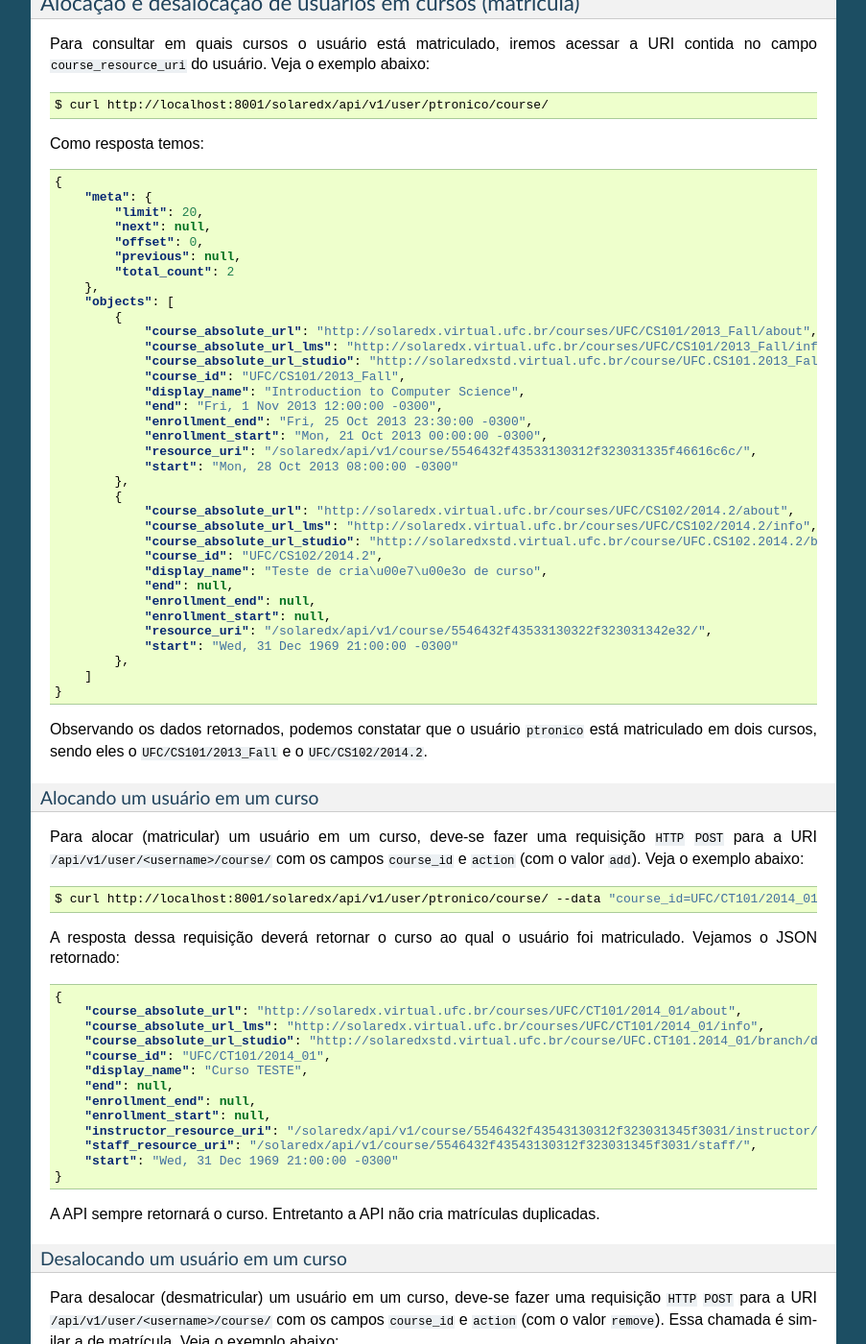
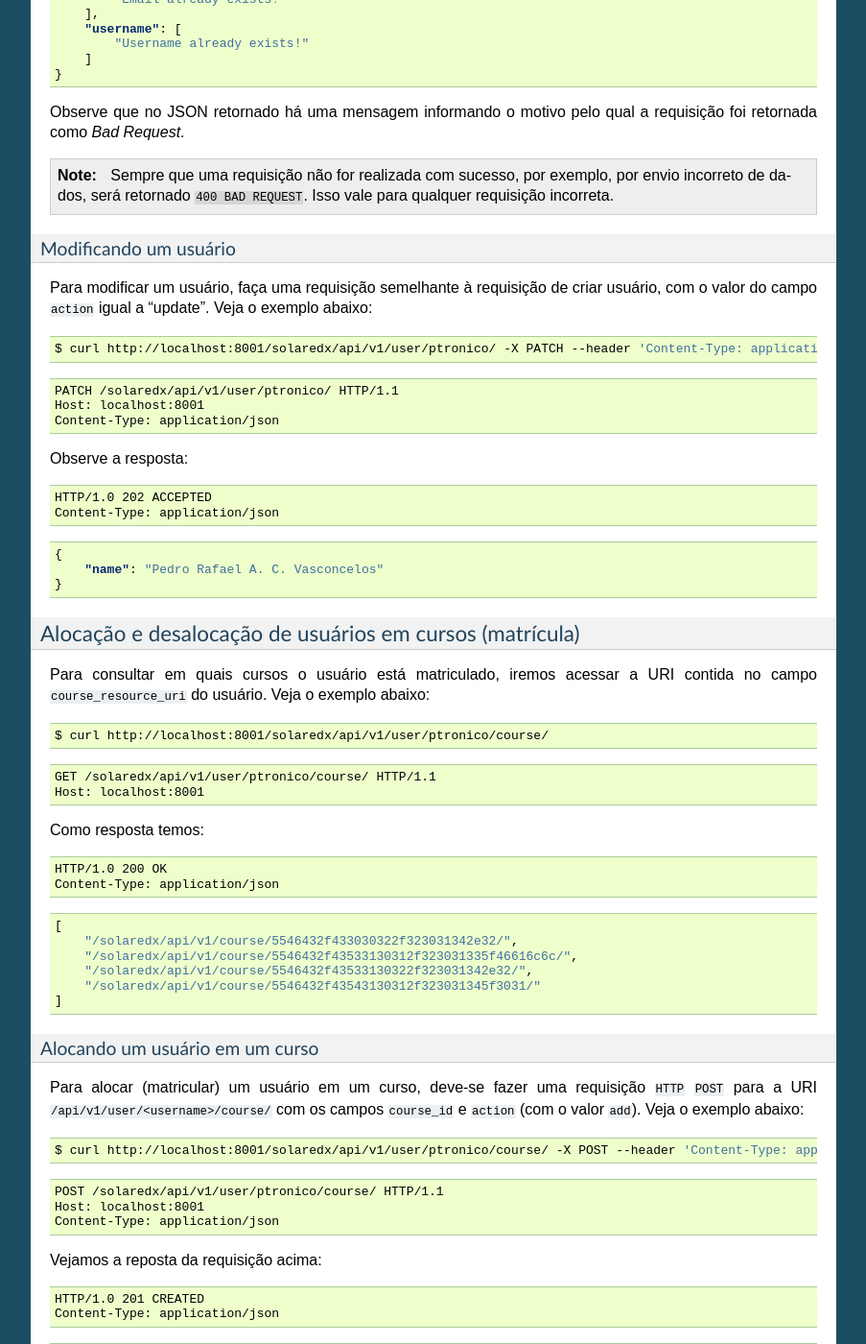
Before and after one commit to ptronico/django-solaredx, a Sphinx documentation site: the page built from docs/api_v1.rst, in a window 1280 px wide and 1400 px high, scrolled down 4004 px. Shown: the whole window at 96% size, without its empty margins (198-1101 px from the left). Built offline with Sphinx 7.4.7, drawn with Linux system fonts in a browser that asks for light colours; pages that are not in the unit, such as notebooks, are missing from menus; some of the changed text lies outside the part shown.

Commit message:
Atualizando documentação.

```diff
--- a/docs/api_v1.rst
+++ b/docs/api_v1.rst
@@ -3,8 +3,7 @@
 API-v1
 ======
 
-Antes de ler esse artigo é recomendada a leitura do artigo
-:ref:`Quickstart <quickstart>`.
+.. Antes de ler esse artigo é recomendada a leitura do artigo :ref:`Quickstart <quickstart>`.
 
 Essa documentação cobre a versão ``v1`` da API. Todas as chamadas dessa
 versão contém, ``/api/v1/`` na URI.
@@ -31,8 +31,7 @@
     Embora faça parte do pacote SolarEDX, o sistema de login via Solar não
     está implementado nessa API. O motivo principal é que a arquitetura do
     :ref:`Sistema de Login Simplificado <login>` quebra os princípios
-    utilizados na API. Além disso, haveria a exposição das credenciais de
-    autenticação utilizadas na API.
+    utilizados na API.
 
 
 Introdução
@@ -80,20 +79,28 @@
 Listagem e consulta de usuários
 ^^^^^^^^^^^^^^^^^^^^^^^^^^^^^^^
 
-Para efetuar uma listagem geral de usuários do EDX, faça a consulta abaixo:
+Para efetuar uma listagem geral de usuários do EDX, faça uma requisição GET,
+como segue no exemplo abaixo. Observe que o primeiro bloco é um comando
+que utiliza o cURL para fazer a requisição, e o segundo bloco é o cabeçalho
+da requisição realizada:
+
+.. code-block:: bash
+
+    $ curl http://localhost:8001/solaredx/api/v1/user/
 
 .. code-block:: text
 
     GET /solaredx/api/v1/user/ptronico/course/ HTTP/1.1
     Host: localhost:8001
+
+Veja os dados retornados da requisição acima. O primeiro bloco consiste no
+cabeçalho da resposta. O segundo, nos dados recebidos, em formato JSON:
+
+.. code-block:: text
+
+    HTTP/1.0 200 OK
+    Server: WSGIServer/0.1 Python/2.7.1
     Content-Type: application/json
-    Cache-Control: no-cache
-
-.. code-block:: bash
-
-    $ curl http://localhost:8001/solaredx/api/v1/user/
-
-O resultado retornado segue abaixo, em JSON:
 
 .. code-block:: json
 
@@ -124,6 +131,12 @@
             }
         ]
     }
+
+.. note::
+    Os cabeçalhos mostrados na nessa documentação, tanto da da requisição e
+    da resposta, tem o objetivo de mostrar as informações essenciais para a
+    realização da requisição e correto recebimento da resposta, e portanto
+    podem ter alguns de seus elementos suprimidos.
 
 Filtrando usuários
 """"""""""""""""""
@@ -160,7 +173,17 @@
 
     $ curl http://localhost:8001/solaredx/api/v1/user/ptronico/
 
-Essa requisição retorna o seguinte JSON:
+.. code-block:: text
+
+    GET /solaredx/api/v1/user/ptronico/ HTTP/1.1
+    Host: localhost:8001
+
+Essa requisição retorna o seguinte:
+
+.. code-block:: text
+
+    HTTP/1.0 200 OK
+    Content-Type: application/json
 
 .. code-block:: json
 
@@ -171,6 +194,25 @@
         "name": "Pedro Vasconcelos",
         "username": "ptronico"
     }
+
+Se você consultar um usuário que não existe será retornado uma resposta
+``404 NOT FOUND``. Veja a requição abaixo:
+
+.. code-block:: bash
+
+    $ curl http://localhost:8001/solaredx/api/v1/user/fulano/
+
+.. code-block:: text
+
+    GET /solaredx/api/v1/user/fulano/ HTTP/1.1
+    Host: localhost:8001
+
+E a respectiva resposta (apenas cabeçalho, não retorna dados):
+
+.. code-block:: text
+
+    HTTP/1.0 404 NOT FOUND
+    Content-Type: text/html; charset=utf-8
 
 Criação, modificação e exclusão de usuários
 ^^^^^^^^^^^^^^^^^^^^^^^^^^^^^^^^^^^^^^^^^^^
@@ -187,8 +229,19 @@
 
     $ curl http://localhost:8001/solaredx/api/v1/user/ --header 'Content-Type: application/json' --data '{ "username": "ptronico", "name": "Pedro Vasconcelos", "email": "ptronico@gmail.com" }'
 
+.. code-block:: text
+
+    POST /solaredx/api/v1/user/ HTTP/1.1
+    Host: localhost:8001
+    Content-Type: application/json
+
 Caso a operação seja efetuada com sucesso, será retornado uma resposta
 ``201 CREATED``. Veja a resposta da requisição acima:
+
+.. code-block:: text
+
+    HTTP/1.0 201 CREATED
+    Content-Type: application/json
 
 .. code-block:: json
 
@@ -207,8 +260,19 @@
 
     $ curl http://localhost:8001/solaredx/api/v1/user/ --header 'Content-Type: application/json' --data '{ "username": "ptronico", "name": "Pedro Vasconcelos", "email": "ptronico@gmail.com" }'
 
+.. code-block:: text
+
+    POST /solaredx/api/v1/user/ HTTP/1.1
+    Host: localhost:8001
+    Content-Type: application/json
+
 Observe que a resposta da requisição retornou a informação ``400 BAD REQUEST``.
-O JSON retornado segue abaixo:
+O JSON retornado também segue abaixo:
+
+.. code-block:: text
+
+    HTTP/1.0 400 BAD REQUEST
+    Content-Type: application/json
 
 .. code-block:: json
 
@@ -221,9 +285,8 @@
         ]
     }
 
-Sempre que houver algum erro haverá, no JSON retornado, o campo ``status``
-com o valor ``error``. Além dele, haverá também a especificação do erro,
-conforme a requisição.
+Observe que no JSON retornado há uma mensagem informando o motivo pelo qual a
+requisição foi retornada como `Bad Request`.
 
 .. note ::
 
@@ -240,37 +303,44 @@
 
 .. code-block:: bash
 
-    $ curl http://localhost:8001/solaredx/api/v1/user/ --data "username=nungo&name=Nungo Tecnologia&email=contato@nungo.com.br&action=update"
+    $ curl http://localhost:8001/solaredx/api/v1/user/ptronico/ -X PATCH --header 'Content-Type: application/json' --data '{ "name": "Pedro Rafael A. C. Vasconcelos" }'
 
-Oberve a resposta:
+.. code-block:: text
+
+    PATCH /solaredx/api/v1/user/ptronico/ HTTP/1.1
+    Host: localhost:8001
+    Content-Type: application/json
+
+Observe a resposta:
+
+.. code-block:: text
+
+    HTTP/1.0 202 ACCEPTED
+    Content-Type: application/json
 
 .. code-block:: json
 
     {
-        "course_resource_uri": "/solaredx/api/v1/user/nungo/course/",
-        "date_joined": "Tue, 26 Nov 2013 11:46:11 -0300",
-        "email": "contato@nungo.com.br",
-        "name": "Nungo Tecnologia",
-        "username": "nungo"
+        "name": "Pedro Rafael A. C. Vasconcelos"
     }
 
-Excluíndo um usuário
-""""""""""""""""""""
+.. Excluíndo um usuário
+.. """"""""""""""""""""
 
-Para excluir um usuário, deve-se fazer uma requisição enviando os campos
-``username`` e ``action`` (com o valor "delete"). Veja o exemplo:
+.. Para excluir um usuário, deve-se fazer uma requisição enviando os campos
+.. ``username`` e ``action`` (com o valor "delete"). Veja o exemplo:
 
-.. code-block:: bash
+.. .. code-block:: bash
 
-    $ curl http://localhost:8001/solaredx/api/v1/user/ --data "username=nungo&action=delete"
+..     $ curl http://localhost:8001/solaredx/api/v1/user/ --data "username=nungo&action=delete"
 
-Essa requisição retorna o JSON abaixo:
+.. Essa requisição retorna o JSON abaixo:
 
-.. code-block:: json
+.. .. code-block:: json
 
-    {
-        "status": "success"
-    }
+..     {
+..         "status": "success"
+..     }
 
 Alocação e desalocação de usuários em cursos (matrícula)
 ^^^^^^^^^^^^^^^^^^^^^^^^^^^^^^^^^^^^^^^^^^^^^^^^^^^^^^^^
@@ -282,49 +352,26 @@
 
     $ curl http://localhost:8001/solaredx/api/v1/user/ptronico/course/
 
+.. code-block:: text
+
+    GET /solaredx/api/v1/user/ptronico/course/ HTTP/1.1
+    Host: localhost:8001
+
 Como resposta temos:
+
+.. code-block:: text
+
+    HTTP/1.0 200 OK
+    Content-Type: application/json
 
 .. code-block:: json
 
-    {
-        "meta": {
-            "limit": 20,
-            "next": null,
-            "offset": 0,
-            "previous": null,
-            "total_count": 2
-        },
-        "objects": [
-            {
-                "course_absolute_url": "http://solaredx.virtual.ufc.br/courses/UFC/CS101/2013_Fall/about",
-                "course_absolute_url_lms": "http://solaredx.virtual.ufc.br/courses/UFC/CS101/2013_Fall/info",
-                "course_absolute_url_studio": "http://solaredxstd.virtual.ufc.br/course/UFC.CS101.2013_Fall/branch/draft/block/2013_Fall",
-                "course_id": "UFC/CS101/2013_Fall",
-                "display_name": "Introduction to Computer Science",
-                "end": "Fri, 1 Nov 2013 12:00:00 -0300",
-                "enrollment_end": "Fri, 25 Oct 2013 23:30:00 -0300",
-                "enrollment_start": "Mon, 21 Oct 2013 00:00:00 -0300",
-                "resource_uri": "/solaredx/api/v1/course/5546432f43533130312f323031335f46616c6c/",
-                "start": "Mon, 28 Oct 2013 08:00:00 -0300"
-            },
-            {
-                "course_absolute_url": "http://solaredx.virtual.ufc.br/courses/UFC/CS102/2014.2/about",
-                "course_absolute_url_lms": "http://solaredx.virtual.ufc.br/courses/UFC/CS102/2014.2/info",
-                "course_absolute_url_studio": "http://solaredxstd.virtual.ufc.br/course/UFC.CS102.2014.2/branch/draft/block/2014.2",
-                "course_id": "UFC/CS102/2014.2",
-                "display_name": "Teste de cria\u00e7\u00e3o de curso",
-                "end": null,
-                "enrollment_end": null,
-                "enrollment_start": null,
-                "resource_uri": "/solaredx/api/v1/course/5546432f43533130322f323031342e32/",
-                "start": "Wed, 31 Dec 1969 21:00:00 -0300"
-            },
-        ]
-    }
-
-Observando os dados retornados, podemos constatar que o usuário ``ptronico``
-está matriculado em dois cursos, sendo eles o ``UFC/CS101/2013_Fall`` e o
-``UFC/CS102/2014.2``.
+    [
+        "/solaredx/api/v1/course/5546432f433030322f323031342e32/",
+        "/solaredx/api/v1/course/5546432f43533130312f323031335f46616c6c/",
+        "/solaredx/api/v1/course/5546432f43533130322f323031342e32/",
+        "/solaredx/api/v1/course/5546432f43543130312f323031345f3031/"
+    ]
 
 Alocando um usuário em um curso
 """""""""""""""""""""""""""""""
@@ -335,28 +382,26 @@
 
 .. code-block:: bash
 
-    $ curl http://localhost:8001/solaredx/api/v1/user/ptronico/course/ --data "course_id=UFC/CT101/2014_01&action=create"
+    $ curl http://localhost:8001/solaredx/api/v1/user/ptronico/course/ -X POST --header 'Content-Type: application/json' --data '{ "course_resource_uri": "/solaredx/api/v1/course/5546432f43533130322f323031342e32/" }'
 
-A resposta dessa requisição deverá retornar o curso ao qual o usuário foi
-matriculado. Vejamos o JSON retornado:
+.. code-block:: text
+
+    POST /solaredx/api/v1/user/ptronico/course/ HTTP/1.1
+    Host: localhost:8001
+    Content-Type: application/json
+
+Vejamos a reposta da requisição acima:
+
+.. code-block:: text
+
+    HTTP/1.0 201 CREATED
+    Content-Type: application/json
 
 .. code-block:: json
 
     {
-        "course_absolute_url": "http://solaredx.virtual.ufc.br/courses/UFC/CT101/2014_01/about",
-        "course_absolute_url_lms": "http://solaredx.virtual.ufc.br/courses/UFC/CT101/2014_01/info",
-        "course_absolute_url_studio": "http://solaredxstd.virtual.ufc.br/course/UFC.CT101.2014_01/branch/draft/block/2014_01",
-        "course_id": "UFC/CT101/2014_01",
-        "display_name": "Curso TESTE",
-        "end": null,
-        "enrollment_end": null,
-        "enrollment_start": null,
-        "instructor_resource_uri": "/solaredx/api/v1/course/5546432f43543130312f323031345f3031/instructor/",
-        "staff_resource_uri": "/solaredx/api/v1/course/5546432f43543130312f323031345f3031/staff/",
-        "start": "Wed, 31 Dec 1969 21:00:00 -0300"
+      "course_resource_uri": "/solaredx/api/v1/course/5546432f43533130322f323031342e32/"
     }
-
-A API sempre retornará o curso. Entretanto a API não cria matrículas duplicadas.
 
 Desalocando um usuário em um curso
 """"""""""""""""""""""""""""""""""
@@ -366,38 +411,22 @@
 com os campos ``course_id`` e ``action`` (com o valor ``remove``). Essa
 chamada é similar a de matrícula. Veja o exemplo abaixo:
 
-----
+.. code-block:: bash
 
-Requisição:
+    $ curl http://localhost:8001/solaredx/api/v1/user/ptronico/course/ -X DELETE --header 'Content-Type: application/json' --data '{ "course_resource_uri": "/solaredx/api/v1/course/5546432f43533130322f323031342e32/" }'
 
 .. code-block:: text
 
     DELETE /solaredx/api/v1/user/ptronico/course/ HTTP/1.1
     Host: localhost:8001
     Content-Type: application/json
-    Cache-Control: no-cache
 
-    { "course_resource_uri": "/solaredx/api/v1/course/5546432f43533130322f323031342e32/" }
-
-Response:
+Vejamos a reposta da requisição acima (essa resposta não retorna dados  ):
 
 .. code-block:: text
 
-    Request URL:filesystem:chrome-extension://fdmmgilgnpjigdojojpjoooidkmcomcm/temporary/response.html
-    Request Method: GET
-    Status Code: 200 OK (from cache)
-
-    { "course_resource_uri": ["User is not enrolled!"] }
-
-----
-
-.. code-block:: bash
-
-    $ curl http://localhost:8001/solaredx/api/v1/user/ptronico/course/ --data "course_id=UFC/CT101/2014_01&action=remove"
-
-Assim como o `endpoint` de matrícula, a resposta dessa requisição retornará
-o curso ao qual o usuário foi matriculado. Não há risco em executar essa
-requisição mesmo com o usuário não matriculado.
+    HTTP/1.0 204 NO CONTENT
+    Content-Type: text/html; charset=utf-8
 
 Gestão de Cursos
 ----------------
@@ -415,6 +444,11 @@
     $ curl http://localhost:8001/solaredx/api/v1/course/
 
 O JSON retornado segue abaixo:
+
+.. code-block:: text
+
+    HTTP/1.0 200 OK
+    Content-Type: application/json
 
 .. code-block:: json
 
@@ -458,7 +492,46 @@
 Criação e exclusão de cursos
 ^^^^^^^^^^^^^^^^^^^^^^^^^^^^
 
-2
+Criação
+"""""""
+
+Requisição:
+
+.. code-block:: bash
+
+    $ curl http://localhost:8001/solaredx/api/v1/course/ -X POST --header 'Content-Type: application/json' --data '{ "course_creator_username": "ptronico", "course_id": "UFC/C005/2014.1", "display_name": "Novo Curso" }'
+
+Resposta:
+
+.. code-block:: text
+
+    HTTP/1.0 201 CREATED
+    Content-Type: application/json
+
+.. code-block:: json
+
+    {
+        "course_creator_username": "ptronico",
+        "course_id": "UFC/C005/2014.1",
+        "display_name": "Novo Curso"
+    }
+
+Exclusão
+""""""""
+
+Requisição:
+
+.. code-block:: bash
+
+    $ curl http://localhost:8001/solaredx/api/v1/course/5546432f433030312f323031342e31/ -X DELETE --header 'Content-Type: application/json' --data '{ "confirm": true }'
+
+Resposta (não são retornado dados):
+
+.. code-block:: text
+
+    HTTP/1.0 204 NO CONTENT
+    Content-Type: text/html; charset=utf-8
+
 
 Alocação e desalocação de professores e tutores em cursos
 ^^^^^^^^^^^^^^^^^^^^^^^^^^^^^^^^^^^^^^^^^^^^^^^^^^^^^^^^^
@@ -476,7 +549,24 @@
 Consultando professores e tutores alocados em um curso
 """"""""""""""""""""""""""""""""""""""""""""""""""""""
 
-1
+Requisição:
+
+.. code-block:: bash
+
+    $ http://localhost:8001/solaredx/api/v1/course/5546432f43543130312f323031345f3031/staff/
+
+Resposta:
+
+.. code-block:: text
+
+    HTTP/1.0 200 OK
+    Content-Type: application/json
+
+.. code-block:: json
+
+    [
+        "/solaredx/api/v1/user/ptronico/"
+    ]
 
 Alocando professores e tutores em um curso
 """"""""""""""""""""""""""""""""""""""""""
@@ -491,10 +581,37 @@
 
 .. code-block:: bash
 
-    $ curl
+    $ http://localhost:8001/solaredx/api/v1/course/5546432f43543130312f323031345f3031/staff/ -X POST --header 'Content-Type: application/json' --data '{ "user_resource_uri": "/solaredx/api/v1/ptronico/" }'
 
 O retorno ...
 
+.. code-block:: text
+
+    HTTP/1.0 201 CREATED
+    Content-Type: application/json
+
 .. code-block:: json
 
-    {}
+    {
+      "user_resource_uri": "/solaredx/api/v1/ptronico/"
+    }
+
+.. note::
+    Se você tentar alocar um professor ou tutor que já esteja alocado, você
+    receberá uma resposta ``400 BAD REQUEST``.
+
+Desalocando professores e tutores em um curso
+"""""""""""""""""""""""""""""""""""""""""""""
+
+Requisição:
+
+.. code-block:: bash
+
+    $ http://localhost:8001/solaredx/api/v1/course/5546432f43543130312f323031345f3031/staff/ -X DELETE --header 'Content-Type: application/json' --data '{ "user_resource_uri": "/solaredx/api/v1/ptronico/" }'
+
+Resposta (não retorna dados):
+
+.. code-block:: text
+
+    HTTP/1.0 204 NO CONTENT
+    Content-Type: text/html; charset=utf-8
--- a/docs/index.rst
+++ b/docs/index.rst
@@ -19,7 +19,7 @@
     :maxdepth: 5
 
     installing
-    quickstart
+    .. quickstart
     api_v1
     login
 
```
Also changed, not shown: other parts of docs/api_v1.rst (+2 -1 lines), 1 other file.
